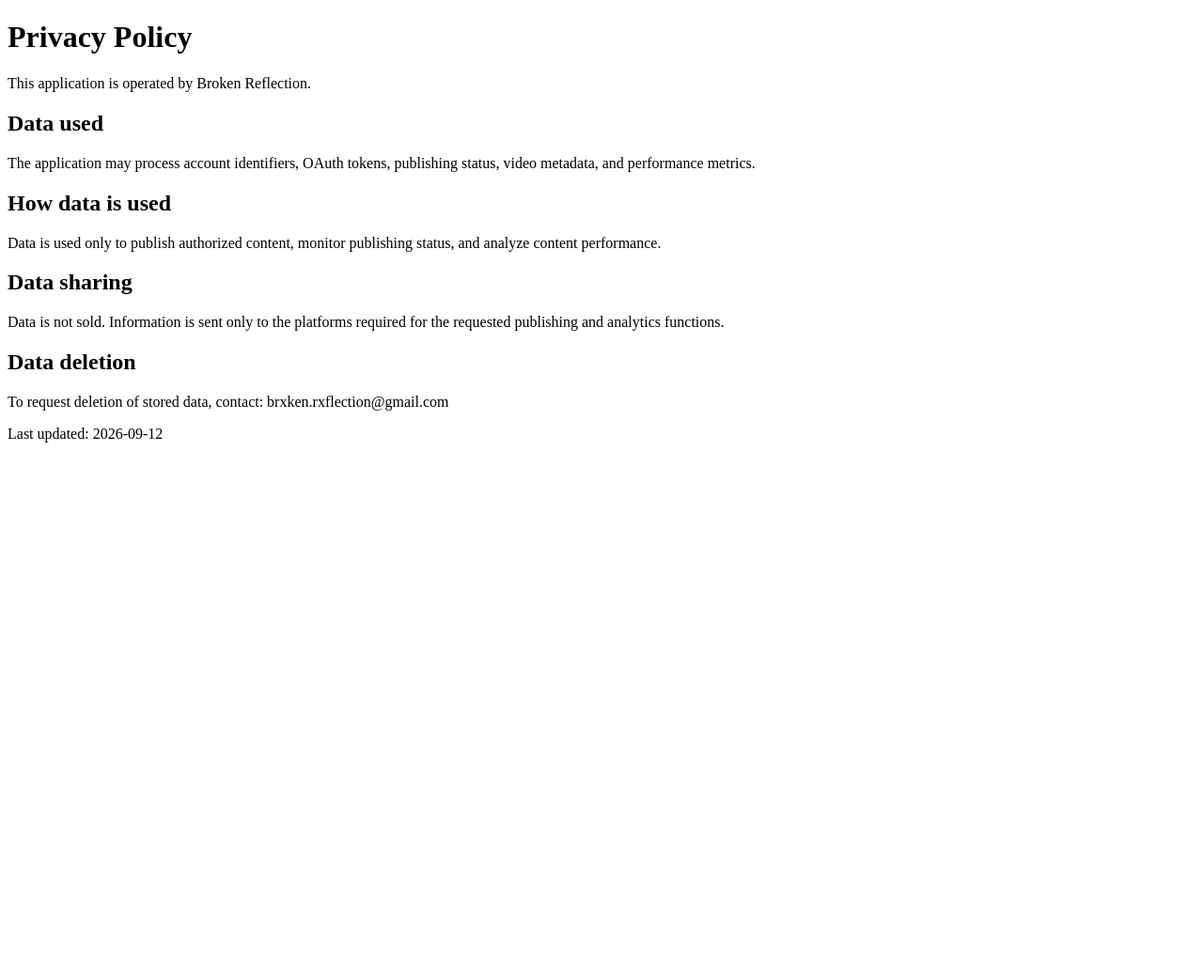
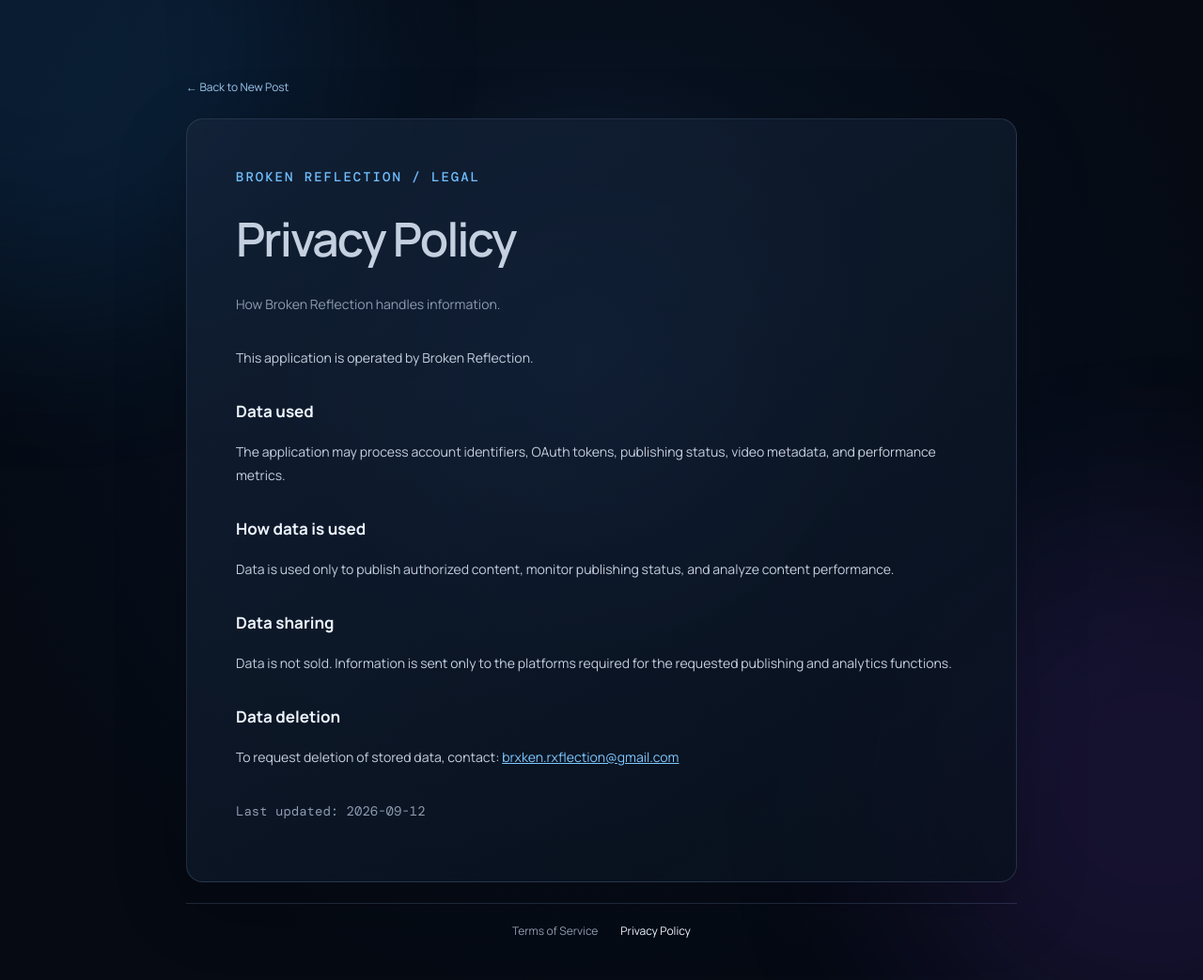
Before and after one commit to vctr-edu/tiktok-pipeline, a plain HTML site: page privacy.html in a window 1280 px wide. Shown: the whole page at 94% size. Before the commit the page ends 800 px from the top, so only its background shows below. Drawn offline with nearby package versions, Linux system fonts and the light colour scheme.

Commit message:
necessary update

```diff
--- a/frontend/styles.css
+++ b/frontend/styles.css
@@ -35,6 +35,44 @@ main{max-width:1390px;margin-left:244px;padding:55px clamp(30px,6vw,96px) 70px;p
   color: var(--blue);
   text-decoration: underline;
 }
+
+.legal-main {
+  max-width: 940px;
+  min-height: 100vh;
+  margin: 0 auto;
+  padding: clamp(35px, 7vw, 80px) 28px 24px;
+}
+
+.legal-back {
+  display: inline-block;
+  margin-bottom: 25px;
+  color: #9fcaf0;
+  font-size: 12px;
+  text-decoration: none;
+}
+
+.legal-back:hover,
+.legal-card a { color: var(--blue); }
+
+.legal-card {
+  position: relative;
+  z-index: 1;
+  padding: clamp(26px, 5vw, 52px);
+  border: 1px solid var(--line);
+  border-radius: 18px;
+  background: linear-gradient(145deg, rgba(20,35,57,.78), rgba(8,16,28,.75));
+  box-shadow: 0 24px 80px rgba(0,0,0,.2);
+  line-height: 1.8;
+  color: #c4d0df;
+}
+
+.legal-card h1 { margin-bottom: 0; }
+.legal-card h2 { margin: 30px 0 8px; color: var(--text); font-size: 17px; }
+.legal-card p { font-size: 14px; }
+.legal-card .subheading { margin-bottom: 32px; }
+.legal-updated { margin-top: 36px; color: var(--muted); font: 11px 'DM Mono', monospace; }
+.legal-footer { margin: 22px 0 0; }
+.legal-footer a[aria-current="page"] { color: var(--text); }
 
 @media (max-width: 900px) {
   .site-footer {
--- a/privacy.html
+++ b/privacy.html
@@ -2,10 +2,21 @@
 <html lang="en">
 <head>
   <meta charset="utf-8">
+  <meta name="viewport" content="width=device-width, initial-scale=1">
+  <meta name="theme-color" content="#050a13">
   <title>Privacy Policy - Broken Reflection</title>
+  <link rel="icon" type="image/png" href="./assets/broken-reflection-app-icon.png">
+  <link rel="stylesheet" href="./frontend/styles.css">
 </head>
 <body>
+  <div class="aurora aurora-left"></div>
+  <div class="aurora aurora-right"></div>
+  <main class="legal-main">
+    <a class="legal-back" href="./frontend/index.html">← Back to New Post</a>
+    <article class="legal-card">
+      <p class="eyebrow">BROKEN REFLECTION / LEGAL</p>
       <h1>Privacy Policy</h1>
+      <p class="subheading">How Broken Reflection handles information.</p>
 
       <p>This application is operated by Broken Reflection.</p>
 
@@ -23,8 +34,14 @@
 
       <h2>Data deletion</h2>
       <p>To request deletion of stored data, contact:
-  brxken.rxflection@gmail.com</p>
+      <a href="mailto:brxken.rxflection@gmail.com">brxken.rxflection@gmail.com</a></p>
 
-  <p>Last updated: 2026-09-12</p>
+      <p class="legal-updated">Last updated: 2026-09-12</p>
+    </article>
+    <footer class="site-footer legal-footer">
+      <a href="./terms.html">Terms of Service</a>
+      <a href="./privacy.html" aria-current="page">Privacy Policy</a>
+    </footer>
+  </main>
 </body>
 </html>
```
Also changed, not shown: frontend/index.html (+1 -4 lines), terms.html (+19 -2 lines). Lines whose indentation alone changed are shown as unchanged.
